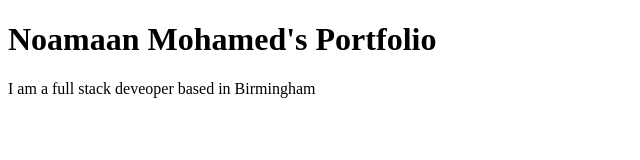
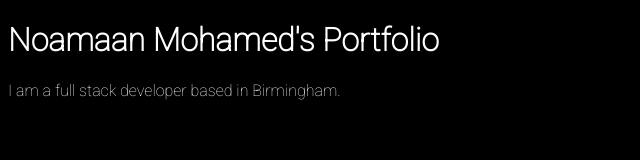
Before and after one commit to NoamaanMohamed/Portfolio, a plain HTML site: page index.html in a window 1280 px wide. Shown: the whole page, without its empty margins (0-640 px from the left). Drawn offline with Linux system fonts and the light colour scheme.

Commit message:
new stuff

```diff
--- a/index.html
+++ b/index.html
@@ -1,9 +1,13 @@
 <!DOCTYPE html>
 <html>
     <head>
+        <title>Noamaan's Website</title>
+        <link href="styles.css" rel="stylesheet" type="text/css" />
+        <link href="https://fonts.googleapis.com/css2?family=Roboto:wght@100&display=swap" rel="stylesheet">
+    </head>
         <body>
             <h1>Noamaan Mohamed's Portfolio</h1>
-            <p>I am a full stack deveoper based in Birmingham</p>
+            <p>I am a full stack developer based in Birmingham.</p>
         </body>
-    </head>
+
 </html>
--- a/styles.css
+++ b/styles.css
@@ -1,3 +1,5 @@
 body{
     background-color: black;
+    color: white;
+    font-family: "Roboto", sans-serif;
 }
```
